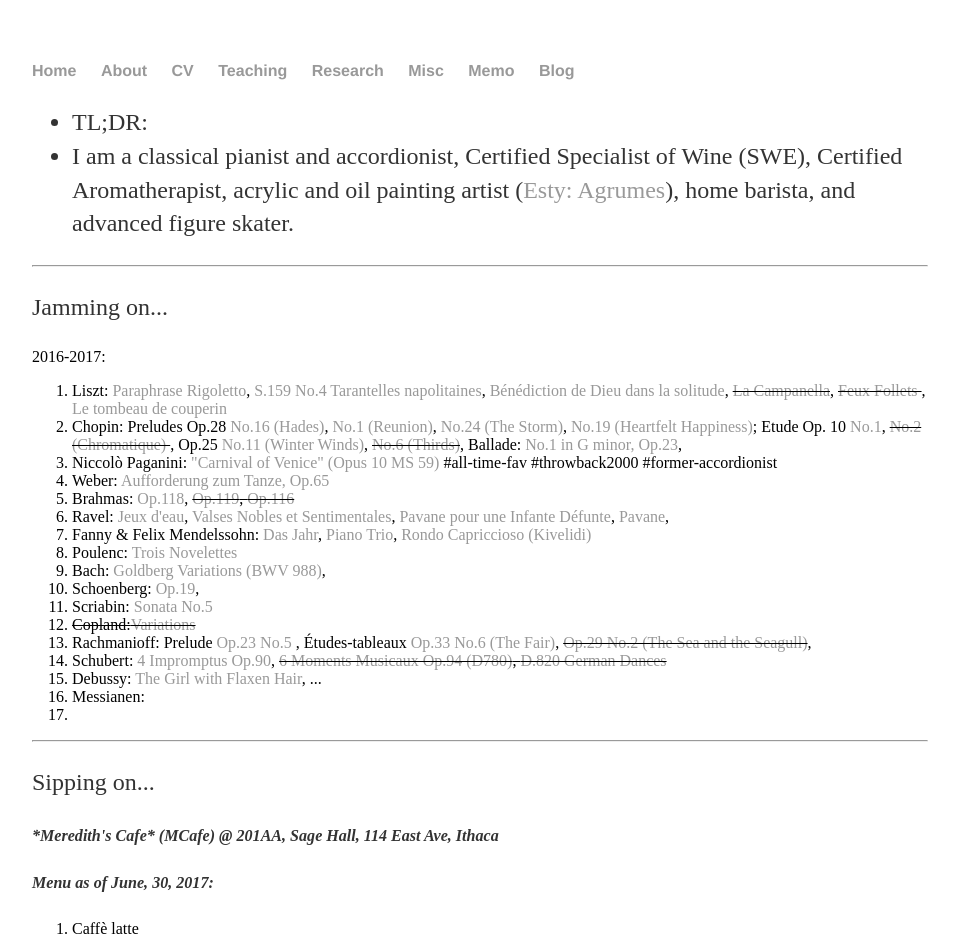
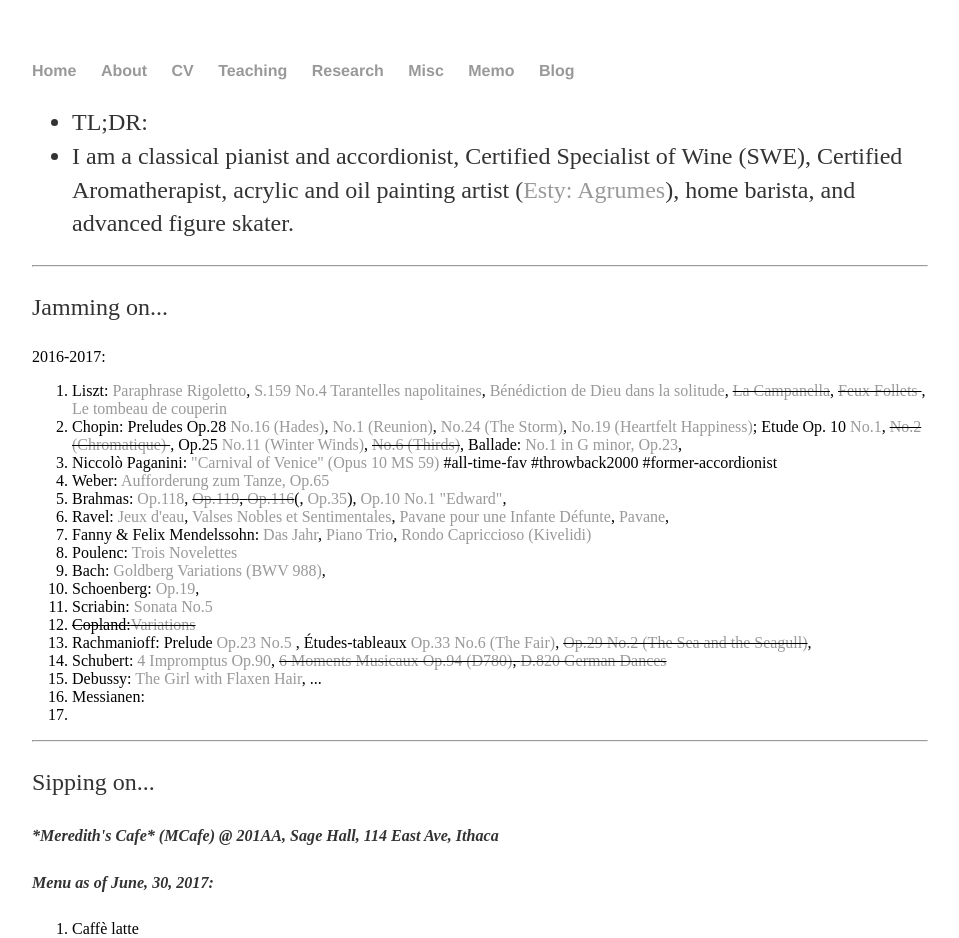
Before and after one commit to shenglih/shenglih.github.io, a Jekyll site: the page built from misc/index.html, in a window 1280 px wide. Shown: the top 938 px of the page, without its empty margins (160-1119 px from the left). Built offline with Jekyll 4.4.1, drawn with Linux system fonts in a browser that asks for light colours.

Commit message:
Update index.html

```diff
--- a/misc/index.html
+++ b/misc/index.html
@@ -17,7 +17,7 @@ title: Shengli Hu, Misc
 		<li> Chopin: Preludes Op.28 <a href="/misc/prelude_op28_no16.pdf">No.16 (Hades)</a>, <a href="">No.1 (Reunion)</a>, <a href="">No.24 (The Storm)</a>, <a href="">No.19 (Heartfelt Happiness)</a>; Etude Op. 10 <a href=""> No.1</a>, <del><a href="">No.2 (Chromatique) </a></del>, Op.25 <a href=""> No.11 (Winter Winds)</a>, <del> <a href=""> No.6 (Thirds)</a></del>, Ballade: <a href=""> No.1 in G minor, Op.23</a>,</li>
 		<li> Niccolò Paganini:<a href="http://www.accordionist.net/68/"> "Carnival of Venice" (Opus 10 MS 59) </a> #all-time-fav #throwback2000 #former-accordionist</li>
 		<li> Weber:<a href=""> Aufforderung zum Tanze, Op.65</a></li>
-		<li> Brahmas: <a href="/misc/Brahms_118.pdf"> Op.118</a>, <del><a href=""> Op.119</a>, <a href=""> Op.116</a></del></li>
+		<li> Brahmas: <a href="/misc/Brahms_118.pdf"> Op.118</a>, <del><a href=""> Op.119</a>, <a href=""> Op.116</a></del>(, <a href=""> Op.35</a>), <a href=""> Op.10 No.1 "Edward"</a>,</li>
 		<li> Ravel: <a href="/misc/Jeux_d_eau.pdf">Jeux d'eau</a>, <a href="/misc/IMSLP01971-Ravel_-_Valses_nobles_et_sentimentales.pdf"> Valses Nobles et Sentimentales</a>, <a href="/misc/Pavane_pour_une_infante_d_funte_Piano.pdf">Pavane pour une Infante Défunte</a>, <a href="/misc/pavane.pdf">Pavane</a>,</li>
 		<li> Fanny & Felix Mendelssohn: <a href=""> Das Jahr</a>, <a href="">Piano Trio</a>,<a href=""> Rondo Capriccioso (Kivelidi)</a></li>
 		<li> Poulenc: <a href="/misc/Poulenc_Trois_Novelettes.pdf">Trois Novelettes</a></li>
```
